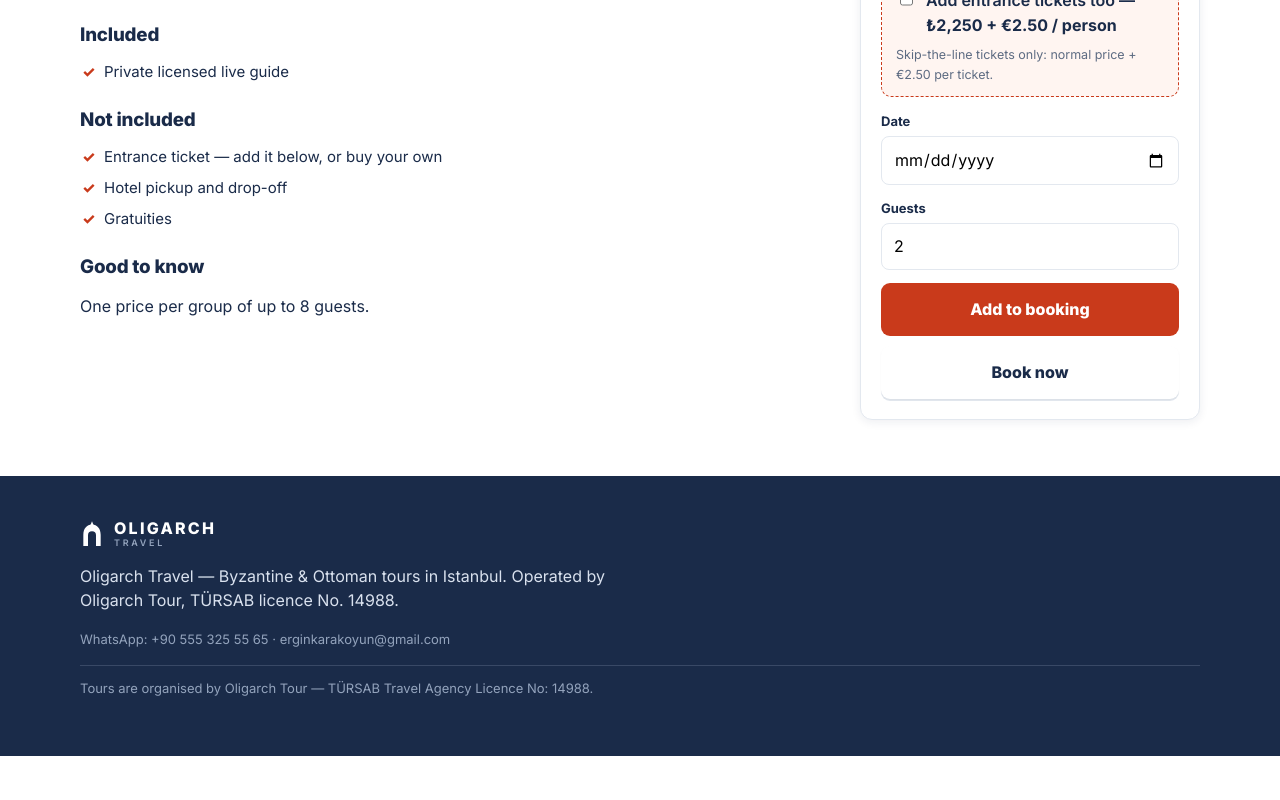
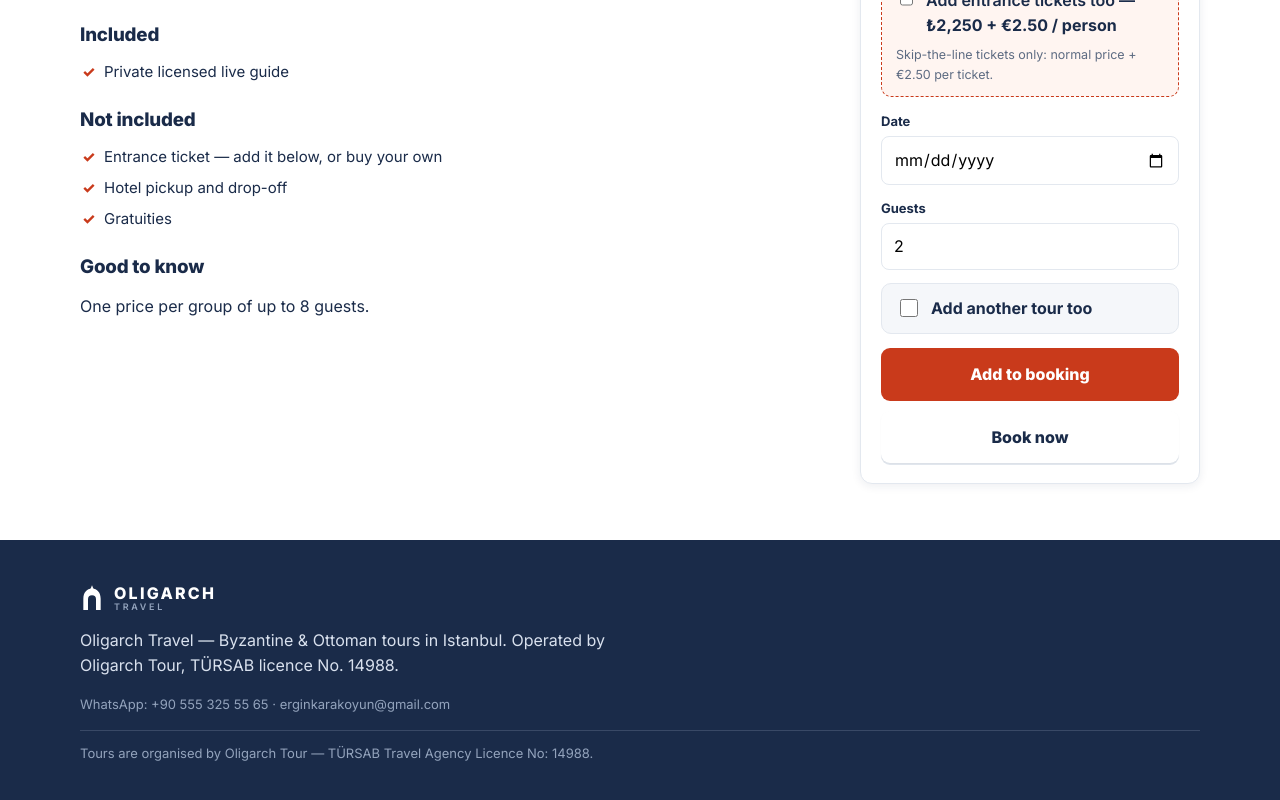
Before and after one commit to 7amed3li/oligarch-travel, a Next.js app: page /en/tours/basilica-cistern in a window 1280 px wide. Shown: the part 965-1765 px from the top of the page. Before the commit the page ends 1721 px from the top, so only its background shows below. Built offline with nearby package versions, Linux system fonts and the light colour scheme.

Commit message:
Card CTA + add-another-tour form: page.tsx

```diff
--- a/app/[locale]/tours/[slug]/page.tsx
+++ b/app/[locale]/tours/[slug]/page.tsx
@@ -2,7 +2,7 @@ import type { Metadata } from 'next';
 import Link from 'next/link';
 import { notFound } from 'next/navigation';
 import AddToBooking from '@/components/AddToBooking';
-import { LOCALES, TOURS, UI, meetingPoint, type Locale } from '@/data/tours';
+import { LOCALES, TOUR_ORDER, TOURS, UI, meetingPoint, type Locale } from '@/data/tours';
 import { getPrices, priceOf } from '@/lib/prices';
 import { priceDisplay } from '@/lib/cart';
 
@@ -36,6 +36,11 @@ export default async function TourPage({
   const c = t.content[loc];
   const prices = getPrices();
   const tp = priceOf(prices, slug);
+  const others = TOUR_ORDER.filter((id) => id !== slug).map((id) => ({
+    id,
+    name: TOURS[id].content[loc].name,
+    price: priceOf(prices, id),
+  }));
   const isFree = tp.perGroup === 0 && tp.perPerson === 0;
   const facts: [string, string][] = [
     [u.duration, c.duration],
@@ -92,7 +97,7 @@ export default async function TourPage({
           </div>
           <aside className="bookbox">
             <div className="price-now">{priceDisplay(tp, u)}</div>
-            <AddToBooking locale={loc} u={u} tourId={slug} price={tp} />
+            <AddToBooking locale={loc} u={u} tourId={slug} price={tp} others={others} />
           </aside>
         </div>
       </div>
```
